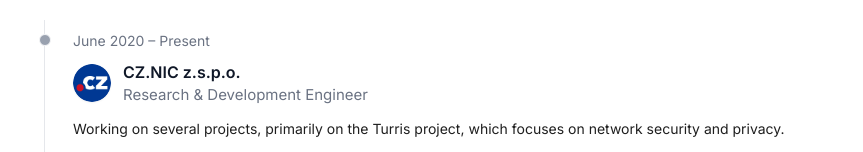
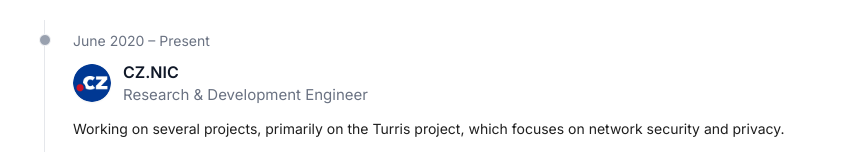
Before and after one commit to aleksan4eg/aleksan4eg.dev, a Next.js app: page /en/about in a window 1280 px wide. Shown: the part 1211-1363 px from the top of the page, without its empty margins (208-1071 px from the left). Built offline with nearby package versions, Linux system fonts and the light colour scheme.

Commit message:
Update company name for CZ.NIC in Experience component

```diff
--- a/components/pages/about/experience/index.tsx
+++ b/components/pages/about/experience/index.tsx
@@ -22,7 +22,7 @@ const Experience = () => {
 
     const experience: Experience[] = [
         {
-            company: "CZ.NIC z.s.p.o.",
+            company: "CZ.NIC",
             website: "https://www.nic.cz",
             logo: "/cz_nic-logo.png",
             position: t("position2"),
```
